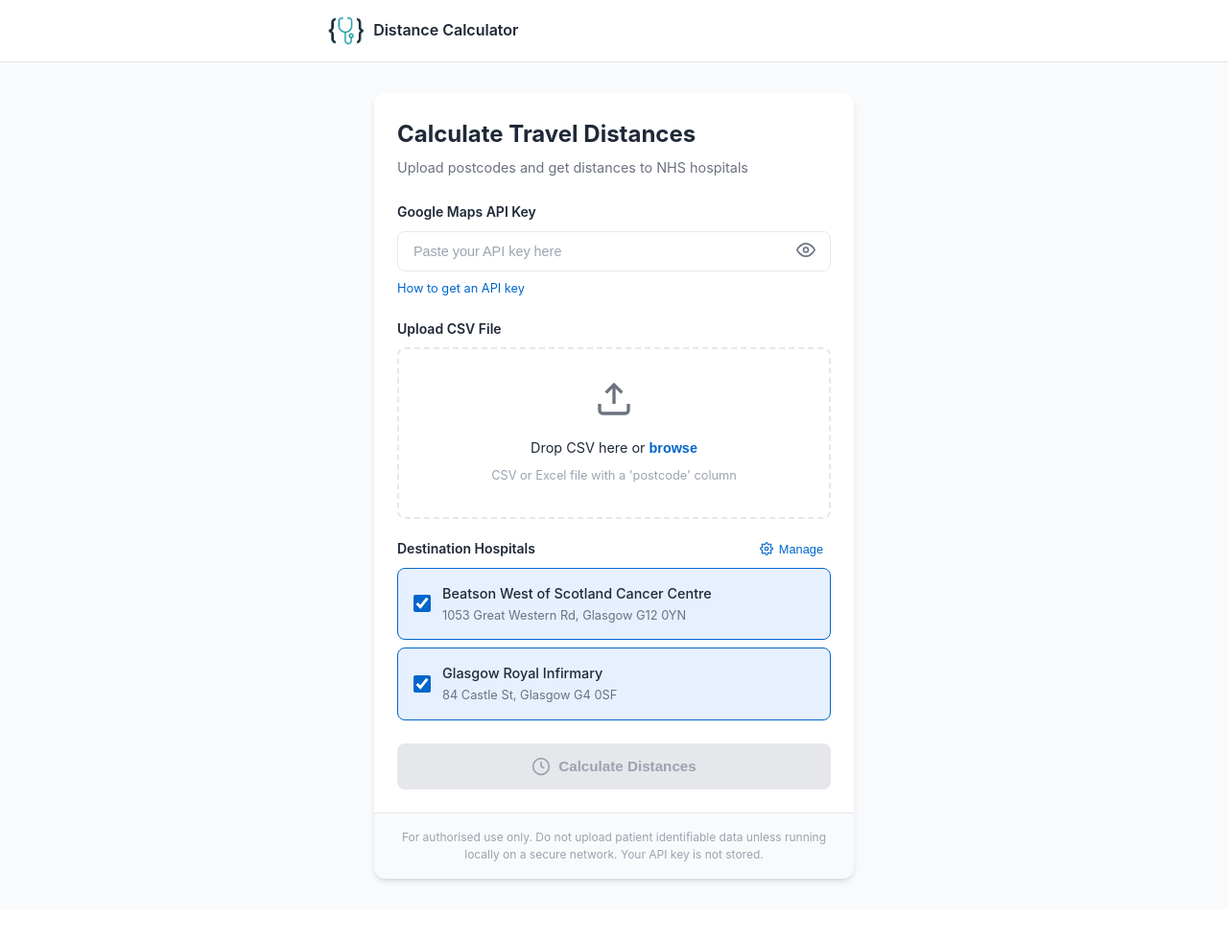
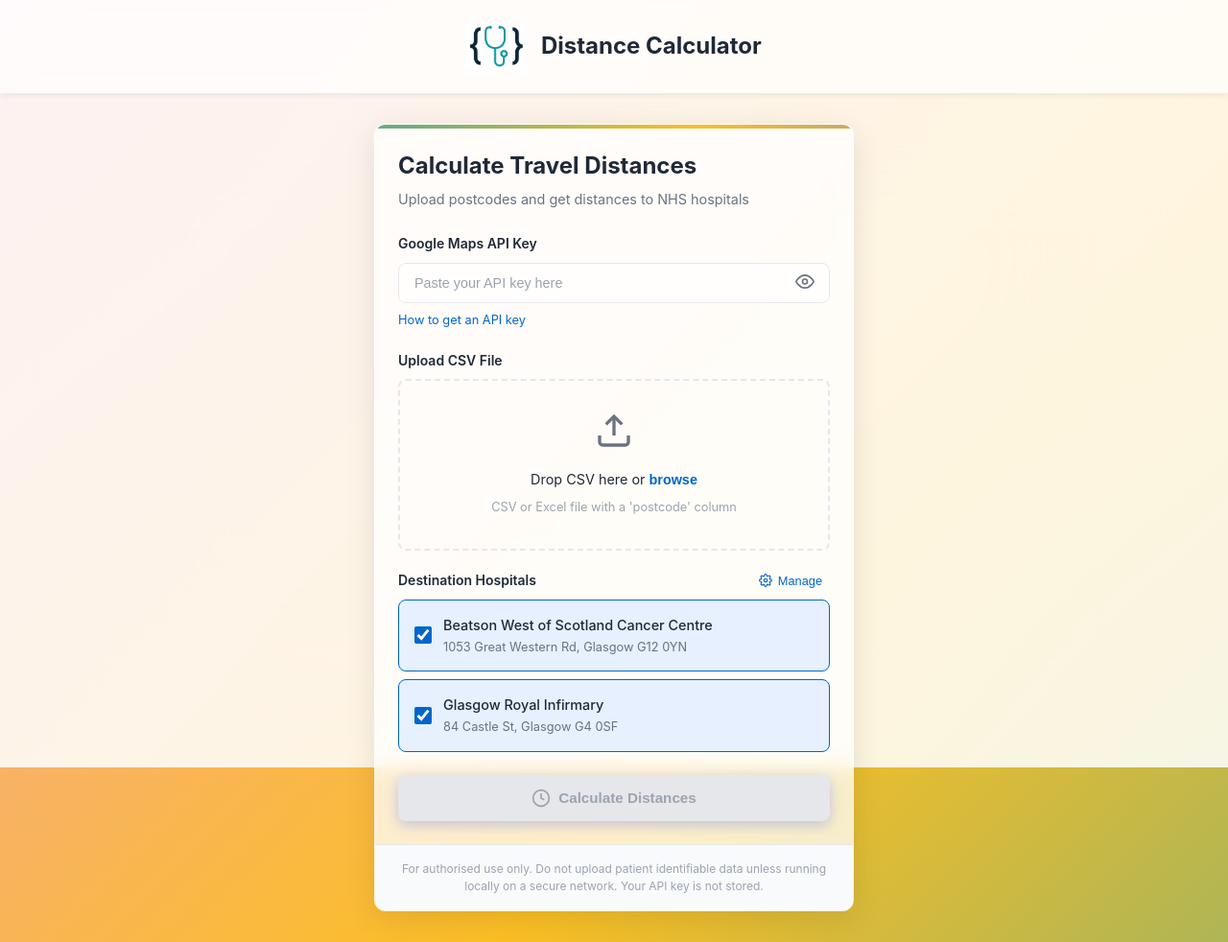
Before and after one commit to samjm000/Postcode_to_Hospital_Distance, a Flask app: page / in a window 1280 px wide. Shown: the whole page at 96% size. Before the commit the page ends 921 px from the top, so only its background shows below. Run offline with Flask 3, Linux system fonts and the light colour scheme.

Commit message:
Add public transport times and visual enhancements
Features:
- Calculate both driving and public transport travel times
- Output includes 3 columns per hospital: distance, drive time, transit time
- Added vibrant gradient background with animation
- Glassmorphism effects on cards and header
- Colorful gradient buttons with hover effects
- Shimmering accent bar on main card
- Larger, centered logo and title

Co-Authored-By: Claude Sonnet 4.5 <noreply@anthropic.com>

```diff
--- a/app.py
+++ b/app.py
@@ -182,13 +182,20 @@ def process_csv():
             dest = destinations[dest_id]
             short_name = dest["short_name"]
 
-            distances, durations, errors = calculate_distances(
-                postcodes, dest["address"], api_key
+            # Calculate driving times and distances
+            distances, driving_durations, errors = calculate_distances(
+                postcodes, dest["address"], api_key, mode="driving"
+            )
+
+            # Calculate public transport times
+            _, transit_durations, transit_errors = calculate_distances(
+                postcodes, dest["address"], api_key, mode="transit"
             )
 
             # Add columns to dataframe
             df[f"Distance to {short_name} (km)"] = distances
-            df[f"Travel Time to {short_name} (mins)"] = durations
+            df[f"Drive Time to {short_name} (mins)"] = driving_durations
+            df[f"Public Transport to {short_name} (mins)"] = transit_durations
 
             # Check for errors
             if any(errors):
@@ -216,7 +223,7 @@ def process_csv():
         return jsonify({"error": f"Error processing file: {str(e)}"}), 500
 
 
-def calculate_distances(postcodes, destination, api_key):
+def calculate_distances(postcodes, destination, api_key, mode="driving"):
     """
     Calculate distances from postcodes to a destination using Google Maps API.
 
@@ -224,6 +231,7 @@ def calculate_distances(postcodes, destination, api_key):
         postcodes: List of UK postcodes
         destination: Destination address string
         api_key: Google Maps API key
+        mode: Travel mode - 'driving' or 'transit'
 
     Returns:
         Tuple of (distances_km, durations_mins, errors)
@@ -245,7 +253,7 @@ def calculate_distances(postcodes, destination, api_key):
                 params={
                     "origins": "|".join(origins),
                     "destinations": destination,
-                    "mode": "driving",
+                    "mode": mode,
                     "units": "metric",
                     "key": api_key
                 },
--- a/static/style.css
+++ b/static/style.css
@@ -4,6 +4,8 @@
     --primary: #0066cc;
     --primary-dark: #0052a3;
     --primary-light: #e6f0ff;
+    --accent: #17a2b8;
+    --accent-yellow: #fbbf24;
     --success: #10b981;
     --success-light: #d1fae5;
     --error: #ef4444;
@@ -12,7 +14,7 @@
     --text-muted: #6b7280;
     --text-light: #9ca3af;
     --bg: #f8fafc;
-    --card-bg: #ffffff;
+    --card-bg: rgba(255, 255, 255, 0.9);
     --border: #e5e7eb;
     --shadow: 0 4px 6px -1px rgba(0, 0, 0, 0.1), 0 2px 4px -1px rgba(0, 0, 0, 0.06);
     --shadow-lg: 0 10px 15px -3px rgba(0, 0, 0, 0.1), 0 4px 6px -2px rgba(0, 0, 0, 0.05);
@@ -31,37 +33,59 @@ body {
     font-size: 15px;
     line-height: 1.6;
     color: var(--text);
-    background: var(--bg);
+    background: linear-gradient(135deg, #667eea 0%, #764ba2 25%, #f093fb 50%, #fbbf24 75%, #17a2b8 100%);
+    background-size: 400% 400%;
+    animation: gradientShift 15s ease infinite;
     min-height: 100vh;
+    position: relative;
+}
+
+body::before {
+    content: '';
+    position: fixed;
+    inset: 0;
+    background: rgba(255, 255, 255, 0.85);
+    backdrop-filter: blur(100px);
+    z-index: 0;
+}
+
+@keyframes gradientShift {
+    0% { background-position: 0% 50%; }
+    50% { background-position: 100% 50%; }
+    100% { background-position: 0% 50%; }
 }
 
 .app-container {
     min-height: 100vh;
     display: flex;
     flex-direction: column;
+    position: relative;
+    z-index: 1;
 }
 
 /* Header */
 header {
-    background: var(--card-bg);
-    border-bottom: 1px solid var(--border);
-    padding: 1rem 1.5rem;
+    background: rgba(255, 255, 255, 0.7);
+    backdrop-filter: blur(10px);
+    border-bottom: 1px solid rgba(255, 255, 255, 0.3);
+    padding: 1.5rem 1.5rem;
+    box-shadow: 0 4px 6px rgba(0, 0, 0, 0.05);
 }
 
 .header-content {
     max-width: 600px;
     margin: 0 auto;
     display: flex;
-    justify-content: space-between;
+    justify-content: center;
     align-items: center;
 }
 
 .logo {
     display: flex;
     align-items: center;
-    gap: 0.5rem;
-    font-weight: 600;
-    font-size: 1rem;
+    gap: 1rem;
+    font-weight: 700;
+    font-size: 1.5rem;
     color: var(--text);
 }
 
@@ -72,7 +96,7 @@ header {
 }
 
 .logo-img {
-    height: 32px;
+    height: 48px;
     width: auto;
 }
 
@@ -87,15 +111,35 @@ main {
 
 /* Card */
 .card {
-    background: var(--card-bg);
+    background: rgba(255, 255, 255, 0.75);
+    backdrop-filter: blur(10px);
+    border: 1px solid rgba(255, 255, 255, 0.3);
     border-radius: var(--radius);
-    box-shadow: var(--shadow);
+    box-shadow: 0 8px 32px rgba(0, 0, 0, 0.1);
     width: 100%;
     max-width: 500px;
 }
 
 .main-card {
     overflow: hidden;
+    position: relative;
+}
+
+.main-card::before {
+    content: '';
+    position: absolute;
+    top: 0;
+    left: 0;
+    right: 0;
+    height: 4px;
+    background: linear-gradient(90deg, #17a2b8, #fbbf24, #667eea);
+    background-size: 200% 100%;
+    animation: shimmer 3s ease-in-out infinite;
+}
+
+@keyframes shimmer {
+    0%, 100% { background-position: 0% 50%; }
+    50% { background-position: 100% 50%; }
 }
 
 .card-header {
@@ -196,7 +240,7 @@ main {
     font-size: 0.9rem;
     border: 1px solid var(--border);
     border-radius: var(--radius-sm);
-    background: var(--card-bg);
+    background: rgba(255, 255, 255, 0.6);
     color: var(--text);
     transition: border-color 0.2s, box-shadow 0.2s;
 }
@@ -414,15 +458,18 @@ main {
     font-size: 0.95rem;
     font-weight: 600;
     color: white;
-    background: var(--primary);
+    background: linear-gradient(135deg, #667eea 0%, #764ba2 100%);
     border: none;
     border-radius: var(--radius-sm);
     cursor: pointer;
-    transition: background 0.2s, transform 0.1s;
+    transition: all 0.3s, transform 0.1s;
+    box-shadow: 0 4px 15px rgba(102, 126, 234, 0.4);
 }
 
 .btn-submit:hover:not(:disabled) {
-    background: var(--primary-dark);
+    background: linear-gradient(135deg, #764ba2 0%, #667eea 100%);
+    box-shadow: 0 6px 20px rgba(102, 126, 234, 0.6);
+    transform: translateY(-2px);
 }
 
 .btn-submit:active:not(:disabled) {
@@ -578,9 +625,11 @@ main {
 
 .modal-content {
     position: relative;
-    background: var(--card-bg);
+    background: rgba(255, 255, 255, 0.85);
+    backdrop-filter: blur(15px);
+    border: 1px solid rgba(255, 255, 255, 0.3);
     border-radius: var(--radius);
-    box-shadow: var(--shadow-lg);
+    box-shadow: 0 20px 60px rgba(0, 0, 0, 0.2);
     width: 100%;
     max-width: 500px;
     max-height: 80vh;
```
